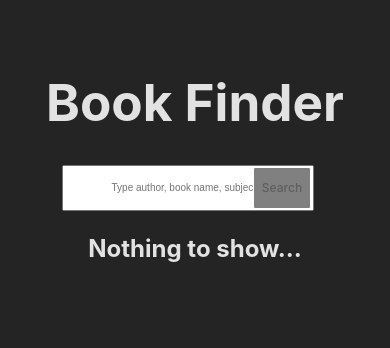
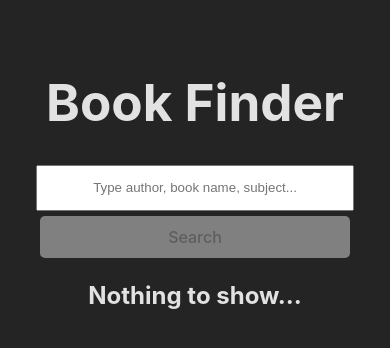
Before and after one commit to Cristiap17/books-finder, a React (Vite) app: page / in a window 390 px wide. Shown: the top 348 px of the page. Built offline with nearby package versions, Linux system fonts and the light colour scheme.

Commit message:
fix css_3

```diff
--- a/src/index.css
+++ b/src/index.css
@@ -44,7 +44,7 @@ input {
 
 button {
   border: 1px solid white;
-  border-radius: 2px;
+  border-radius: 5px;
   font-size: 1em;
   font-weight: 500;
   font-family: inherit;
@@ -84,13 +84,21 @@ span {
   }
 
   .Search-container button {
-    font-size: 12px;
     right: 61px;
   }
 
-  @media (max-width: 425px) {
-    .Search-container input {
-      font-size: 10px;
+  @media (max-width: 470px) {
+    .Search-container {
+      display: flex;
+      flex-direction: column;
+      margin: 0;
+      gap: 5px;
+    }
+
+    .Search-container button {
+      width: 100%;
+      right: 0;
+      border-color: transparent;
     }
   }
 }
```
